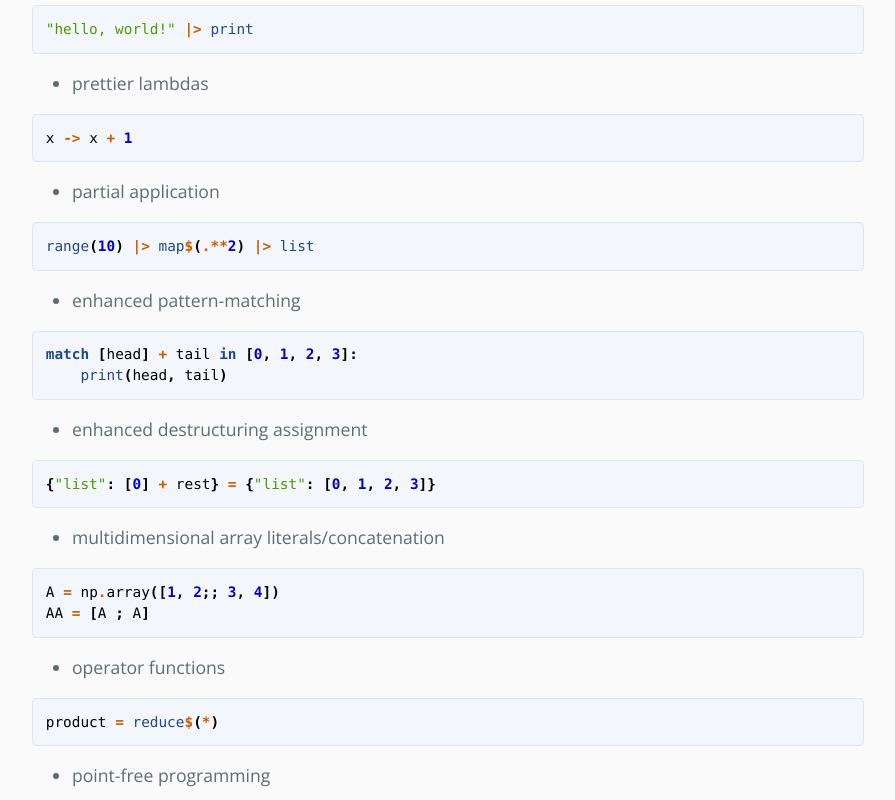
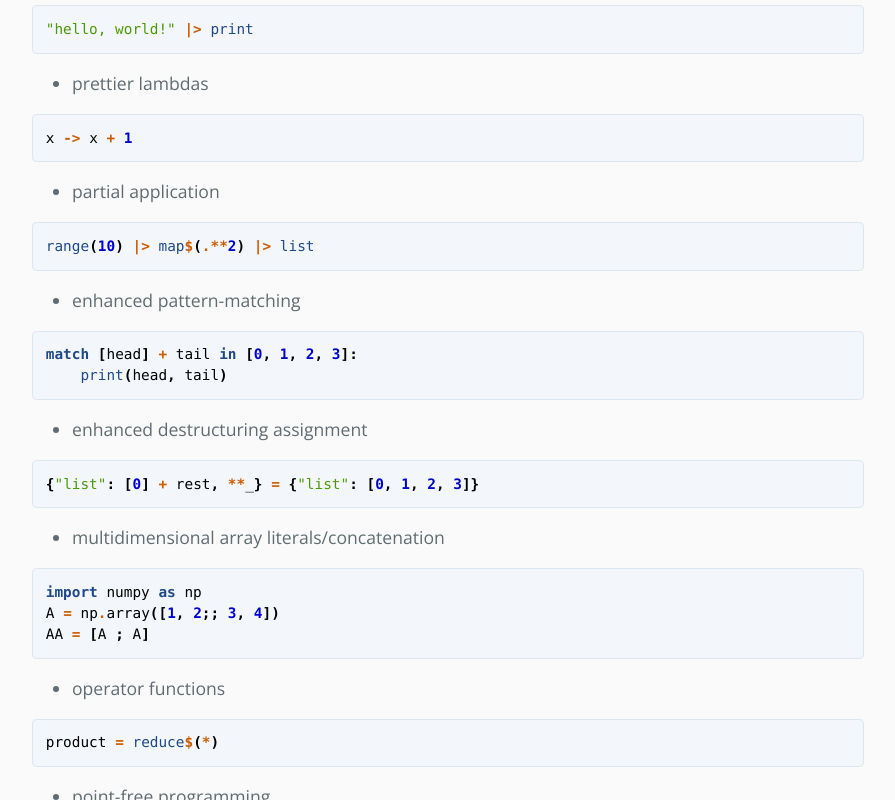
Before and after one commit to evhub/coconut, a plain HTML site: page index.html in a window 1280 px wide. Shown: the part 1579-2379 px from the top of the page, without its empty margins (192-1087 px from the left). Drawn offline with nearby package versions, Linux system fonts and the light colour scheme.

Commit message:
Improve website examples

```diff
--- a/index.html
+++ b/index.html
@@ -97,13 +97,14 @@
 <li>enhanced destructuring assignment</li>
 </ul>
 <div class="highlight-coconut"><div class="highlight"><pre>
-<span class="p">{</span><span class="s2">&quot;list&quot;</span><span class="p">:</span> <span class="p">[</span><span class="mi">0</span><span class="p">]</span> <span class="o">+</span> <span class="n">rest</span><span class="p">}</span> <span class="o">=</span> <span class="p">{</span><span class="s2">&quot;list&quot;</span><span class="p">:</span> <span class="p">[</span><span class="mi">0</span><span class="p">,</span> <span class="mi">1</span><span class="p">,</span> <span class="mi">2</span><span class="p">,</span> <span class="mi">3</span><span class="p">]}</span>
+<span class="p">{</span><span class="s2">&quot;list&quot;</span><span class="p">:</span> <span class="p">[</span><span class="mi">0</span><span class="p">]</span> <span class="o">+</span> <span class="n">rest</span><span class="p">,</span> <span class="o">**</span><span class="n">_</span><span class="p">}</span> <span class="o">=</span> <span class="p">{</span><span class="s2">&quot;list&quot;</span><span class="p">:</span> <span class="p">[</span><span class="mi">0</span><span class="p">,</span> <span class="mi">1</span><span class="p">,</span> <span class="mi">2</span><span class="p">,</span> <span class="mi">3</span><span class="p">]}</span>
 </pre></div>
 </div>
 <ul class="simple">
 <li>multidimensional array literals/concatenation</li>
 </ul>
 <div class="highlight-coconut"><div class="highlight"><pre>
+<span class="kn">import</span> <span class="nn">numpy</span> <span class="k">as</span> <span class="nn">np</span>
 <span class="n">A</span> <span class="o">=</span> <span class="n">np</span><span class="o">.</span><span class="n">array</span><span class="p">([</span><span class="mi">1</span><span class="p">,</span> <span class="mi">2</span><span class="p">;;</span> <span class="mi">3</span><span class="p">,</span> <span class="mi">4</span><span class="p">])</span>
 <span class="n">AA</span> <span class="o">=</span> <span class="p">[</span><span class="n">A</span> <span class="p">;</span> <span class="n">A</span><span class="p">]</span>
 </pre></div>
```
Also changed, not shown: examples.html (+2 -1 lines), 1 other file.
